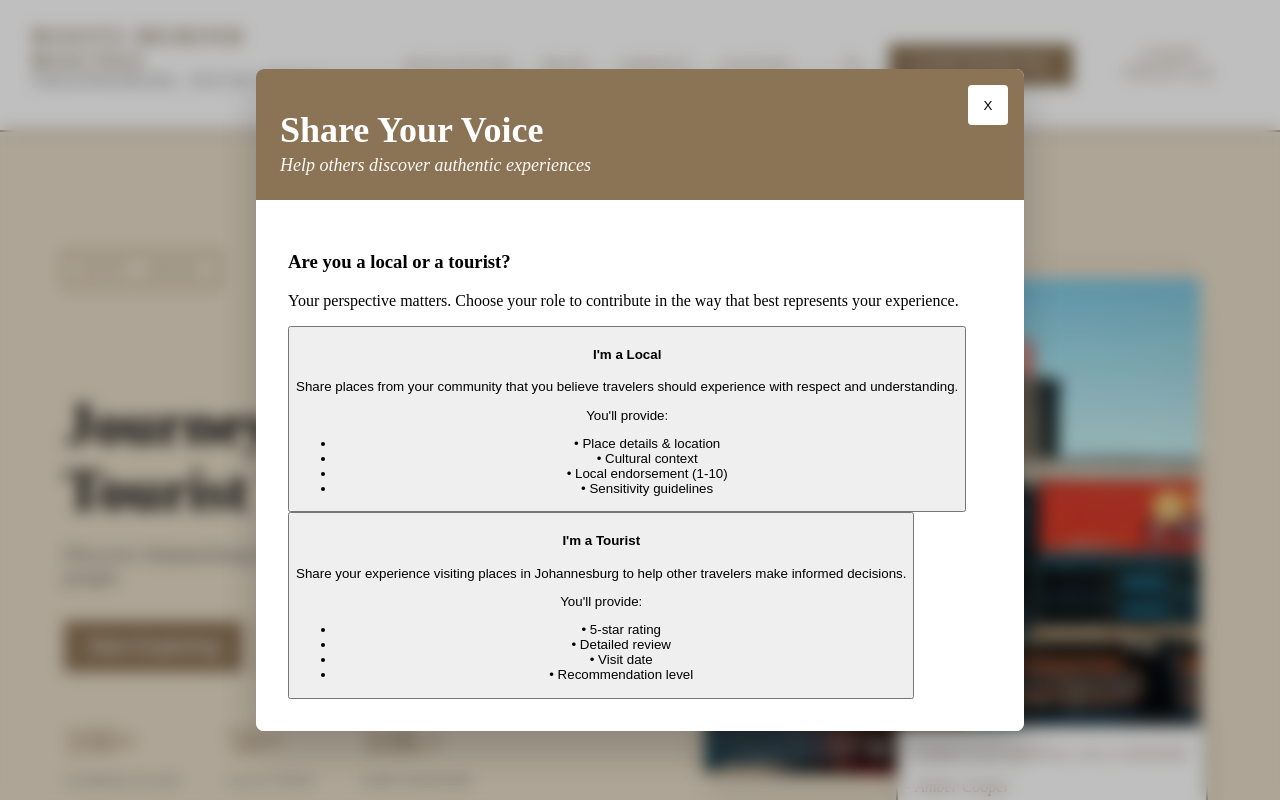
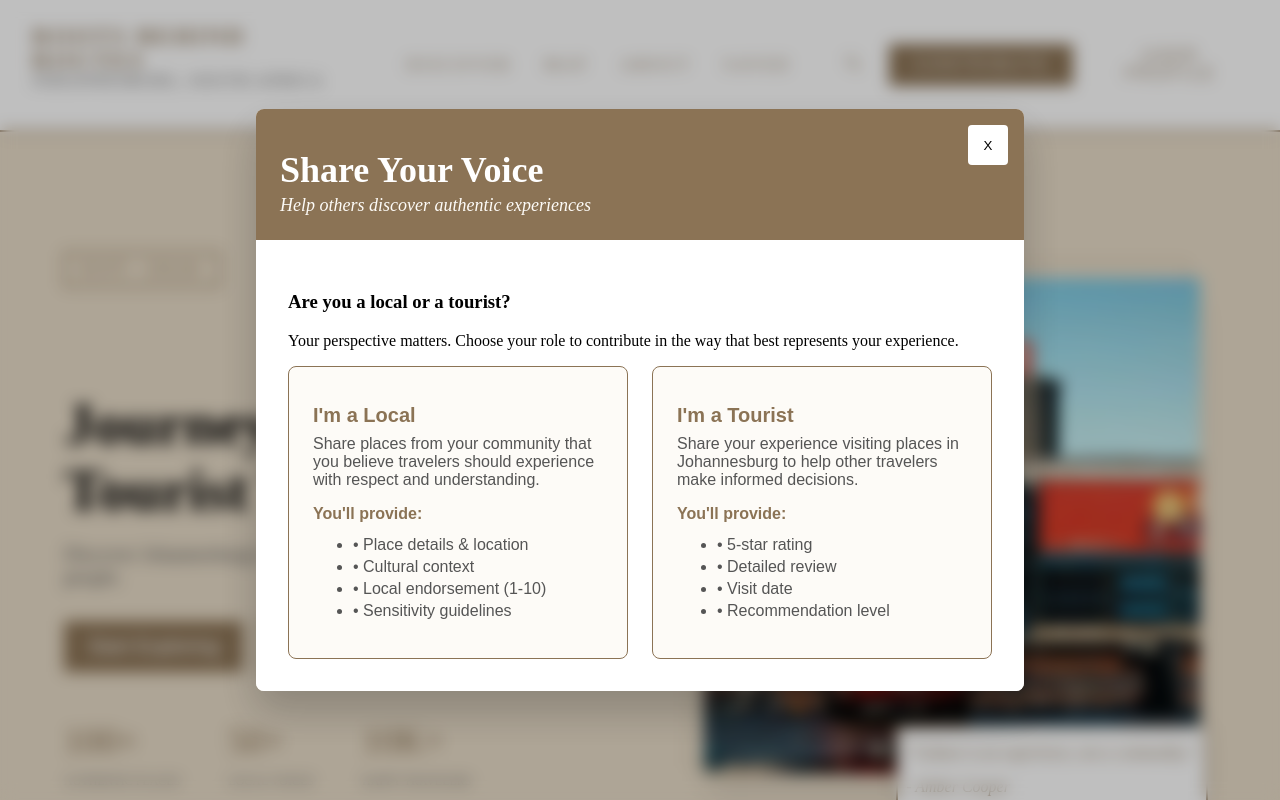
Before and after one commit to AmberCooper23/RootsBehindRoutes, a React app in the folder frontend/: page / in a window 1280 px wide. Both pictures are taken after a click on the button "CONTRIBUTE". Shown: the top 800 px of the page. Built offline with nearby package versions, Linux system fonts and the light colour scheme; the HTML template or start-up script is replaced by a standard one.

Commit message:
accidentally removed contributeTypeModal lollll

```diff
--- a/frontend/src/components/ContributeModal/ContributeModal.css
+++ b/frontend/src/components/ContributeModal/ContributeModal.css
@@ -275,3 +275,53 @@
   margin-top: 1.5rem;
   font-style: italic;
 }
+
+.contributeModalTypeGrid {
+  display: flex;
+  flex-direction: row;
+  justify-content: space-between;
+  gap: 1.5rem;
+  width: 100%;
+  margin-top: 1rem;
+}
+
+.contributeModalTypeButton {
+  flex: 1; /* equal width */
+  padding: 1.5rem;
+  background-color: var(--light-secondary-cont-colour);
+  border: 1px solid var(--primary-cont-color);
+  border-radius: 0.5rem;
+  text-align: left;
+  cursor: pointer;
+  transition: background-color 0.2s ease, border-color 0.2s ease;
+}
+
+.contributeModalTypeButton:hover {
+  background-color: var(--bg-cont-color);
+  border-color: var(--light-primary-cont-color);
+}
+
+.contributeModalTypeButtonTitle {
+  font-size: var(--font-sm);
+  color: var(--primary-cont-color);
+  margin: 0.5rem 0;
+}
+
+.contributeModalTypeButtonDescription {
+  font-size: var(--font-xxs);
+  color: var(--accent-cont-color);
+  margin: 0.5rem 0 1rem 0;
+}
+
+.contributeModalTypeButtonInfoTitle {
+  font-size: var(--font-xxs);
+  font-weight: 600;
+  color: var(--primary-cont-color);
+  margin-bottom: 0.25rem;
+}
+
+.contributeModalTypeButtonListItem {
+  font-size: var(--font-xxs);
+  color: var(--accent-cont-color);
+  margin-bottom: 0.25rem;
+}
```
